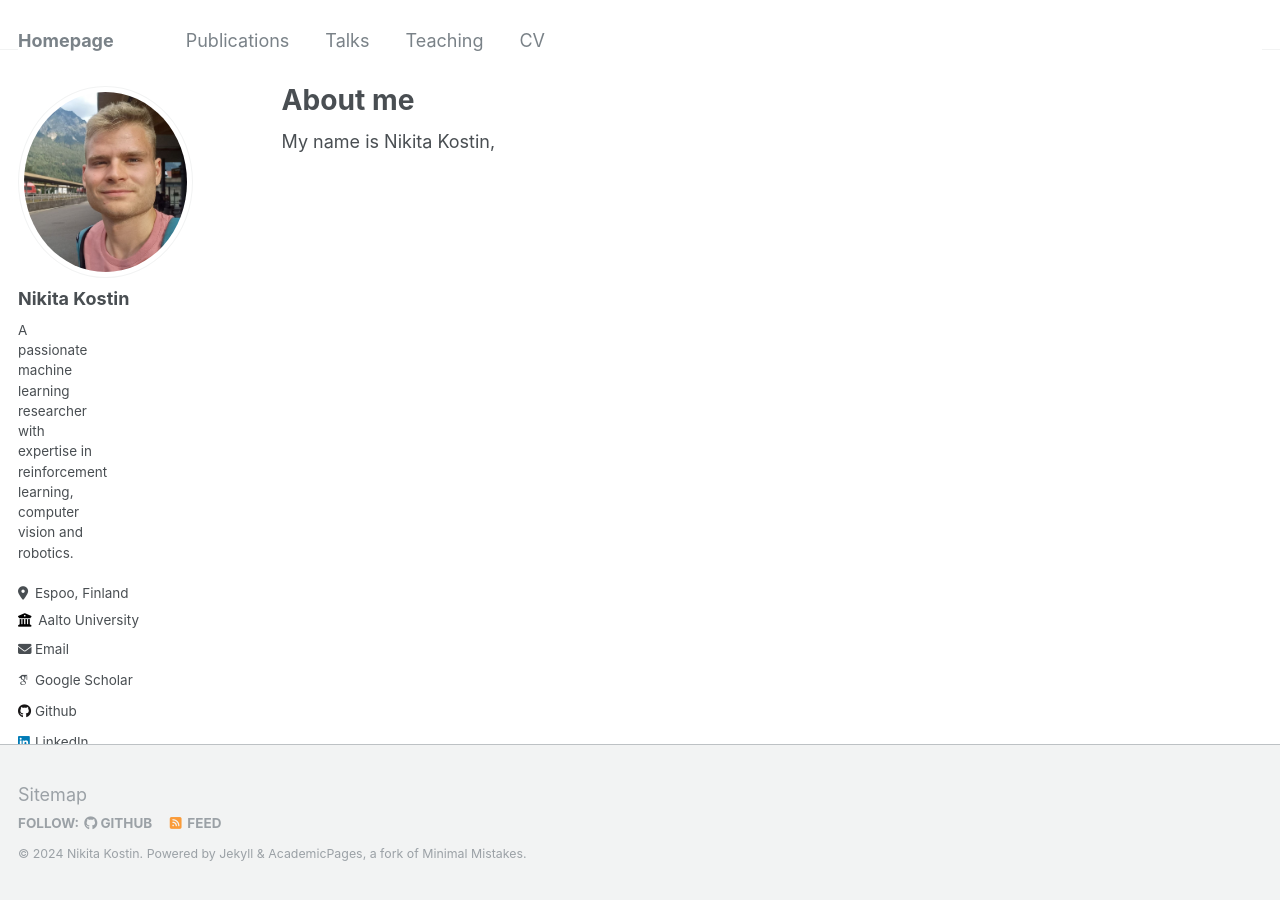
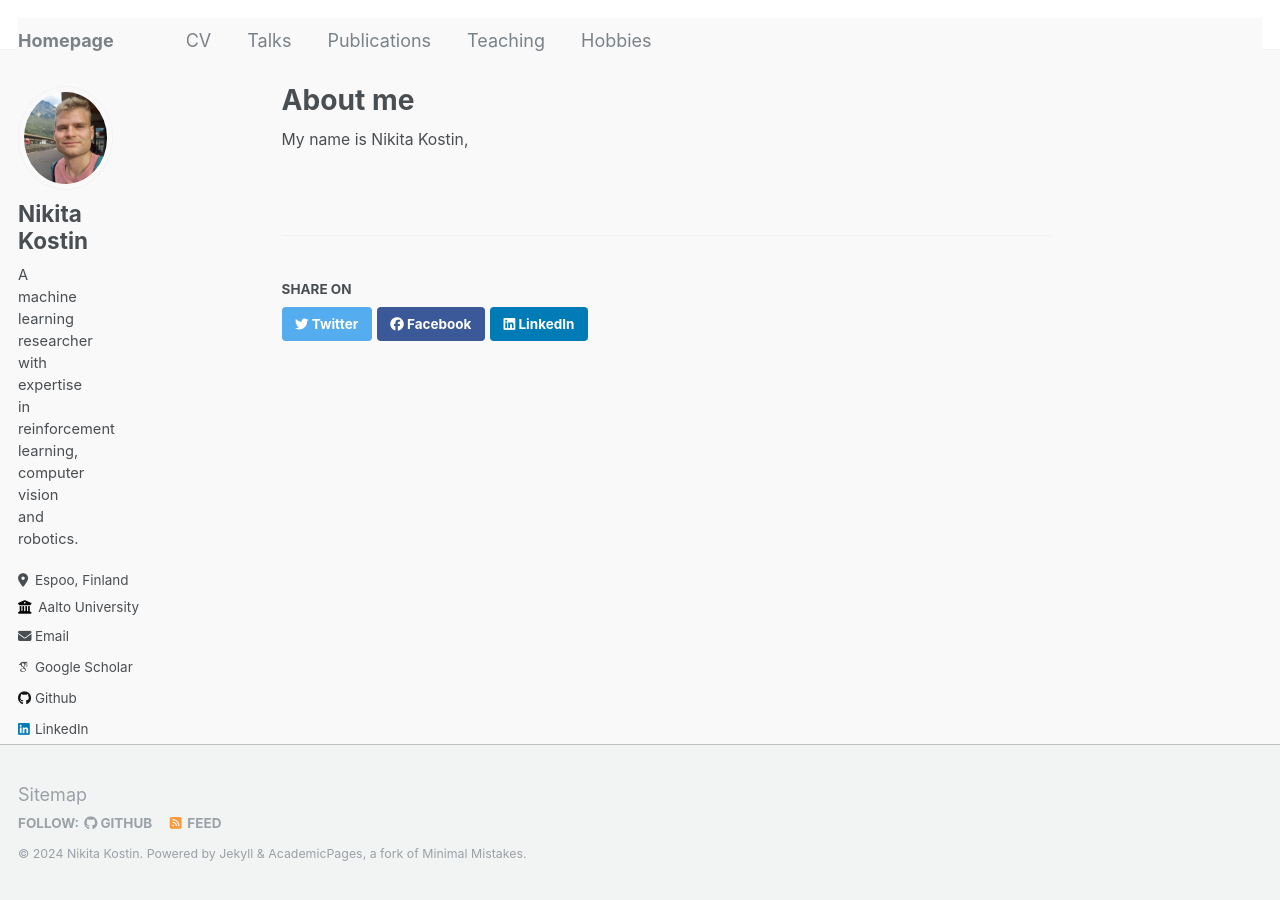
Before and after one commit to nik31096/nik31096.github.io, a Jekyll site: the page built from _pages/about.md, in a window 1280 px wide. Built offline with Jekyll 4.4.1, drawn with Linux system fonts in a browser that asks for light colours; some web fonts are replaced.

Commit message:
Added hobbies section, resolved issue with author bio and changed font sizes (should be checked once more)

```diff
--- a/_config.yml
+++ b/_config.yml
@@ -24,8 +24,7 @@
   avatar           : "myself.png"
   name             : "Nikita Kostin"
   pronouns         : # "he/him"
-  bio              : "A passionate machine learning researcher
-  with expertise in reinforcement learning, computer vision and robotics."
+  bio              : "A machine learning researcher with expertise in reinforcement learning, computer vision and robotics."
   location         : "Espoo, Finland"
   employer         : "Aalto University"
   uri              : # URL
@@ -63,6 +62,7 @@
   pinterest        : # Username
   soundcloud       : # Username
   steam            : # Username
+  strava           : "https://www.strava.com/athletes/92213792"
   telegram         : "https://t.me/nkostin96"
   tumblr           : # Username
   twitter          : "nikitakostin18"  # Replace this with your X / Twitter handle
@@ -209,6 +209,9 @@
   talks:
     output: true
     permalink: /:collection/:path/
+  hobbies:
+    output: true
+    permalink: /:collection/:path/
 
 
 # Defaults
@@ -255,6 +258,14 @@
       type: talks
     values:
       layout: talk
+      author_profile: true
+      share: true
+  # _talks
+  - scope:
+      path: ""
+      type: pages
+    values:
+      layout: single
       author_profile: true
       share: true
 
--- a/_includes/author-profile.html
+++ b/_includes/author-profile.html
@@ -123,6 +123,9 @@
       {% if author.steam %}
         <li><a href="https://steamcommunity.com/id/{{ author.steam }}"><i class="fab fa-fw fa-steam icon-pad-right" aria-hidden="true"></i>Steam</a></li>
       {% endif %}
+      {% if author.strava %}
+        <li><a href="{{ author.strava }}"><i class="fab fa-fw fa-strava icon-pad-right" aria-hidden="true"></i>Strava</a></li>
+      {% endif %}
       {% if author.telegram %}
         <li><a href="{{ author.telegram }}"><i class="fab fa-fw fa-telegram icon-pad-right" aria-hidden="true"></i>Telegram</a></li>
       {% endif %}
--- a/_sass/_page.scss
+++ b/_sass/_page.scss
@@ -56,7 +56,7 @@
   }
 
   p, li, dl {
-    font-size: 1em;
+    font-size: 0.875em;
   }
 
   /* paragraph indents */
--- a/_sass/_sidebar.scss
+++ b/_sass/_sidebar.scss
@@ -29,8 +29,12 @@
     }
   }
 
+  @include breakpoint($large) {
+    padding-right: 50px;
+  }
+
   @include breakpoint($x-large) {
-    padding-right: 0;
+    padding-right: 100px;
   }
 
   h2, h3, h4, h5, h6 {
@@ -122,7 +126,7 @@
 }
 .sidebar .author__name {
   font-family: $sans-serif;
-  font-size: $type-size-5;
+  font-size: $type-size-4;
 }
 
 .sidebar .author__desktop {
@@ -141,14 +145,25 @@
   }
 }
 
+.sidebar .author__bio {
+  font-family: $sans-serif;
+  font-size: 11pt;
+  width: 90%;
+}
+
 .author__bio {
   margin: 0;
+  font-size: 10px;
 
   @include breakpoint($large) {
     margin-top: 10px;
     margin-bottom: 20px;
-    margin-right: 100px;
   }
+}
+
+.sidebar .author__urls {
+  font-family: $sans-serif;
+  font-size: $type-size-5;
 }
 
 .author__urls-wrapper {
--- a/_sass/_variables.scss
+++ b/_sass/_variables.scss
@@ -55,8 +55,8 @@
 $light-gray                 : mix(#fff, $gray, 50%);
 $lighter-gray               : mix(#fff, $gray, 90%);
 
-$body-color                 : #fff;
-$background-color           : #fff;
+$body-color                 : #FAF9F9;
+$background-color           : #FAF9F9;
 $code-background-color      : #fafafa;
 $code-background-color-dark : $light-gray;
 $text-color                 : $dark-gray;
```
Also changed, not shown: _data/navigation.yml (+7 -4 lines), _pages/hobbies.md (added, +15 -0 lines).
